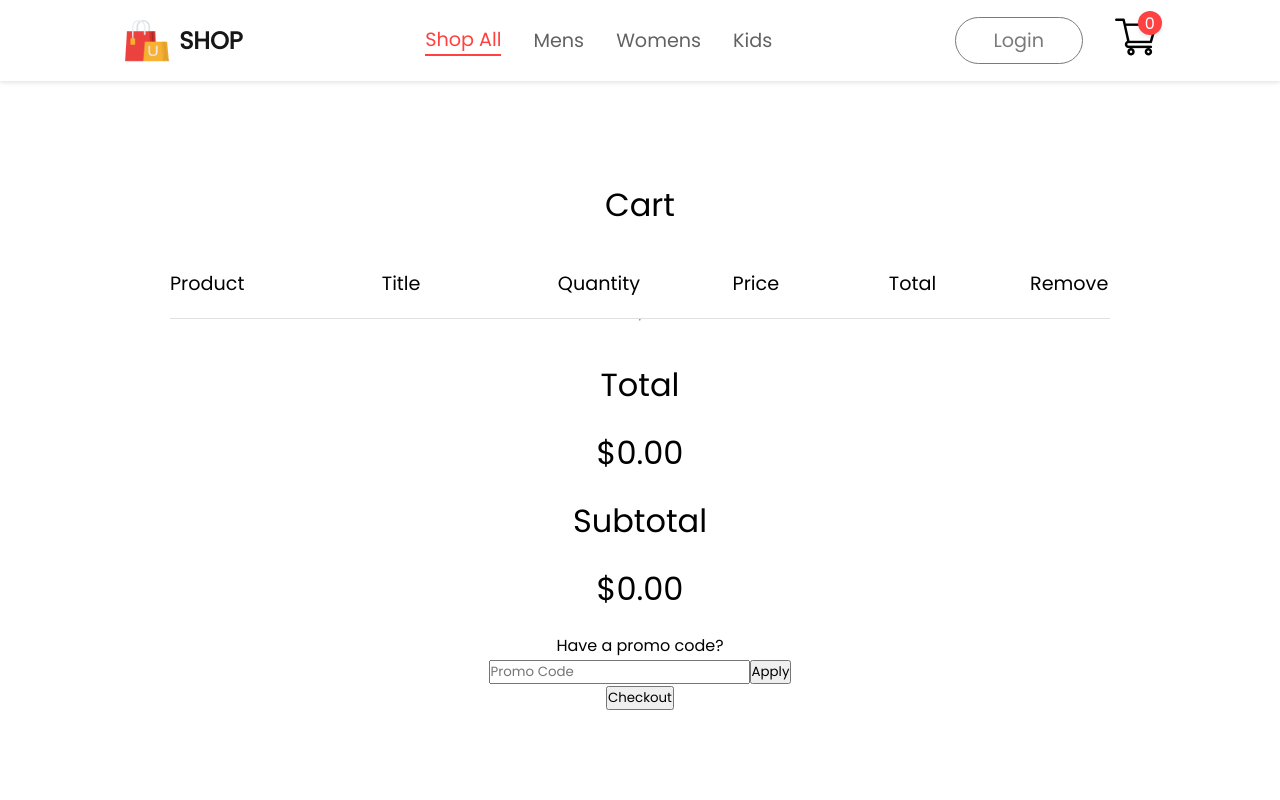
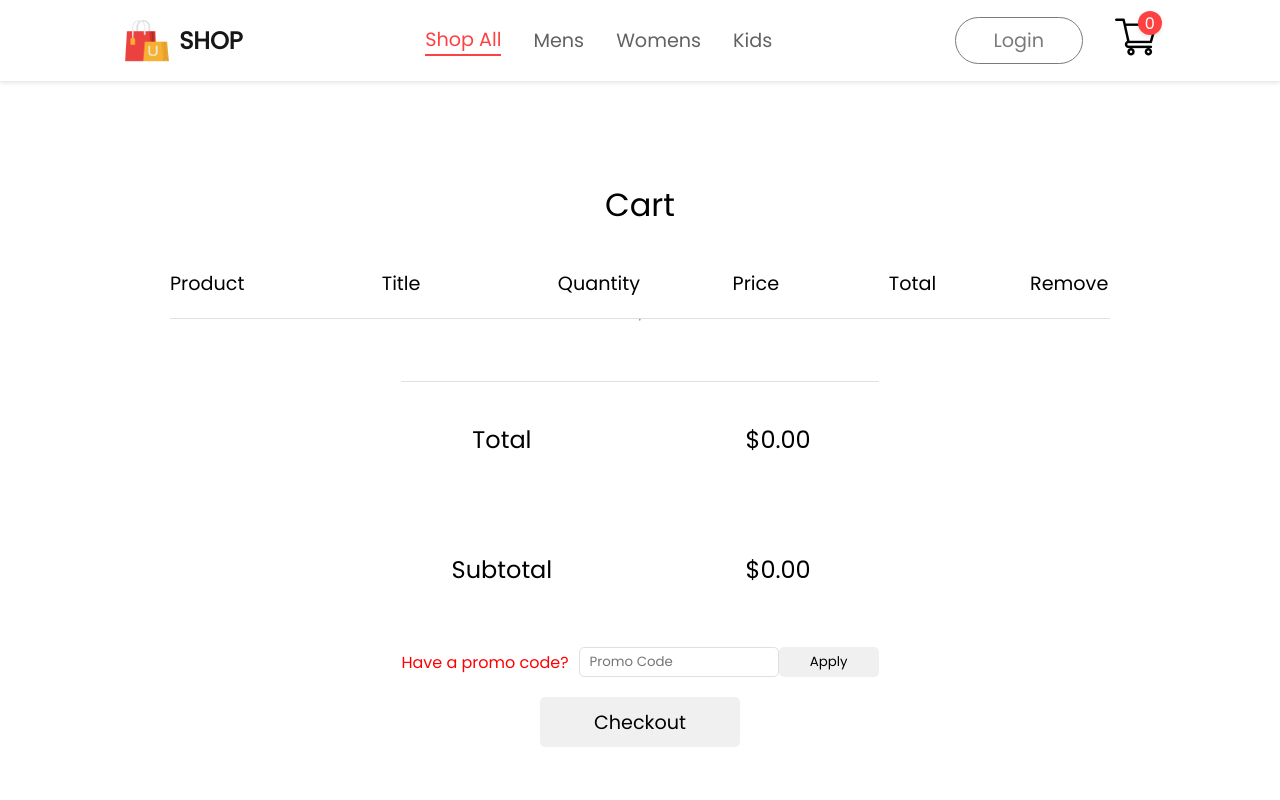
Before and after one commit to ArnaldoGonzalez81318/React-E-Commerce, a React (Create React App) app in the folder frontend/: page /cart in a window 1280 px wide. Shown: the top 800 px of the page. Built offline with nearby package versions, Linux system fonts and the light colour scheme.

Commit message:
Update cartItems.css

```diff
--- a/frontend/src/Components/Cart/cartItems.css
+++ b/frontend/src/Components/Cart/cartItems.css
@@ -76,6 +76,15 @@
   border-radius: 5px;
   background-color: #f0f0f0;
   cursor: pointer;
+  -webkit-transition: background-color 0.3s;
+  -moz-transition: background-color 0.3s;
+  -o-transition: background-color 0.3s;
+  -ms-transition: background-color 0.3s;
+  transition: background-color 0.3s;
+}
+
+.quantity button:hover {
+  background-color: #e0e0e0;
 }
 
 .quantity p {
@@ -94,3 +103,113 @@
   height: 20px;
   cursor: pointer;
 }
+
+.cart-items-total {
+  display: flex;
+  flex-direction: column;
+  justify-content: center;
+  align-items: center;
+  margin-top: 20px;
+  padding: 20px 0;
+  border-top: 1px solid #e0e0e0;
+  width: 100%;
+}
+
+.cart-items-total-wrapper {
+  display: grid;
+  grid-template-columns: 1fr 1fr;
+  align-items: center;
+  gap: 75px;
+  padding: 20px 0;
+  width: 100%;
+}
+
+.cart-items-total-wrapper h2 {
+  font-size: 1.5rem;
+  font-weight: 500;
+  margin-bottom: 20px;
+}
+
+.cart-items-promo {
+  display: flex;
+  justify-content: center;
+  align-items: center;
+  margin-top: 20px;
+}
+
+.cart-items-promo p {
+  font-size: 1rem;
+  font-weight: 400;
+  margin-right: 10px;
+}
+
+.cart-items-promo p span {
+  font-size: 1rem;
+  font-weight: 400;
+  color: #ff0000;
+}
+
+.cart-items-promo input {
+  width: 200px;
+  height: 30px;
+  border: 1px solid #e0e0e0;
+  border-radius: 5px;
+  padding: 0 10px;
+}
+
+.cart-items-promo button {
+  width: 100px;
+  height: 30px;
+  border: none;
+  border-radius: 5px;
+  background-color: #f0f0f0;
+  cursor: pointer;
+  -webkit-transition: background-color 0.3s;
+  -moz-transition: background-color 0.3s;
+  -o-transition: background-color 0.3s;
+  -ms-transition: background-color 0.3s;
+  transition: background-color 0.3s;
+}
+
+.cart-items-promo button:hover {
+  background-color: #e0e0e0;
+}
+
+.cart-items-promo button:disabled {
+  background-color: #f0f0f0;
+  cursor: not-allowed;
+}
+
+.cart-items-promo button:disabled:hover {
+  background-color: #f0f0f0;
+}
+
+.checkout-button button {
+  width: 200px;
+  height: 50px;
+  font-size: 1.2rem;
+  font-weight: 500;
+  border: none;
+  border-radius: 5px;
+  background-color: #f0f0f0;
+  cursor: pointer;
+  -webkit-transition: background-color 0.3s;
+  -moz-transition: background-color 0.3s;
+  -o-transition: background-color 0.3s;
+  -ms-transition: background-color 0.3s;
+  transition: background-color 0.3s;
+  margin-top: 20px;
+}
+
+.checkout-button button:hover {
+  background-color: #e0e0e0;
+}
+
+.checkout-button button:disabled {
+  background-color: #f0f0f0;
+  cursor: not-allowed;
+}
+
+.checkout-button button:disabled:hover {
+  background-color: #f0f0f0;
+}
```
